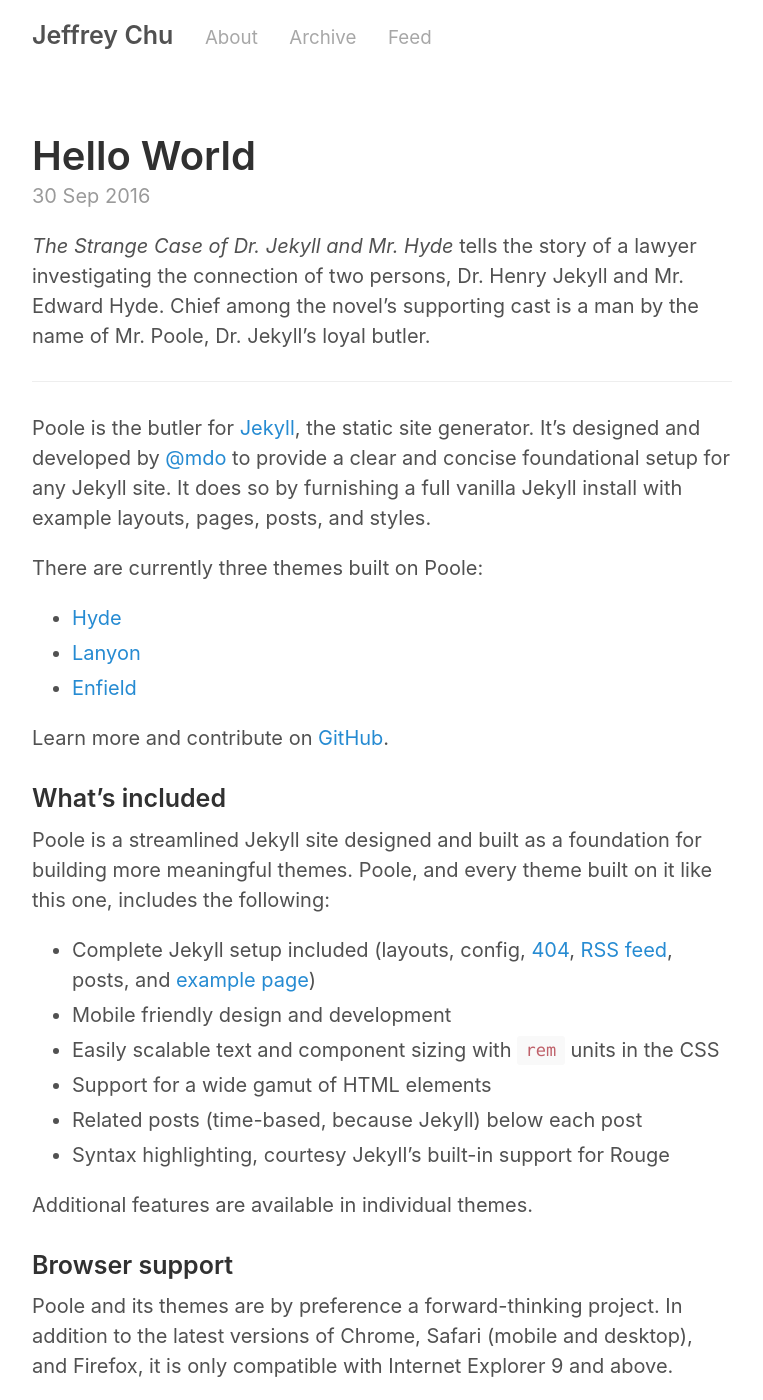
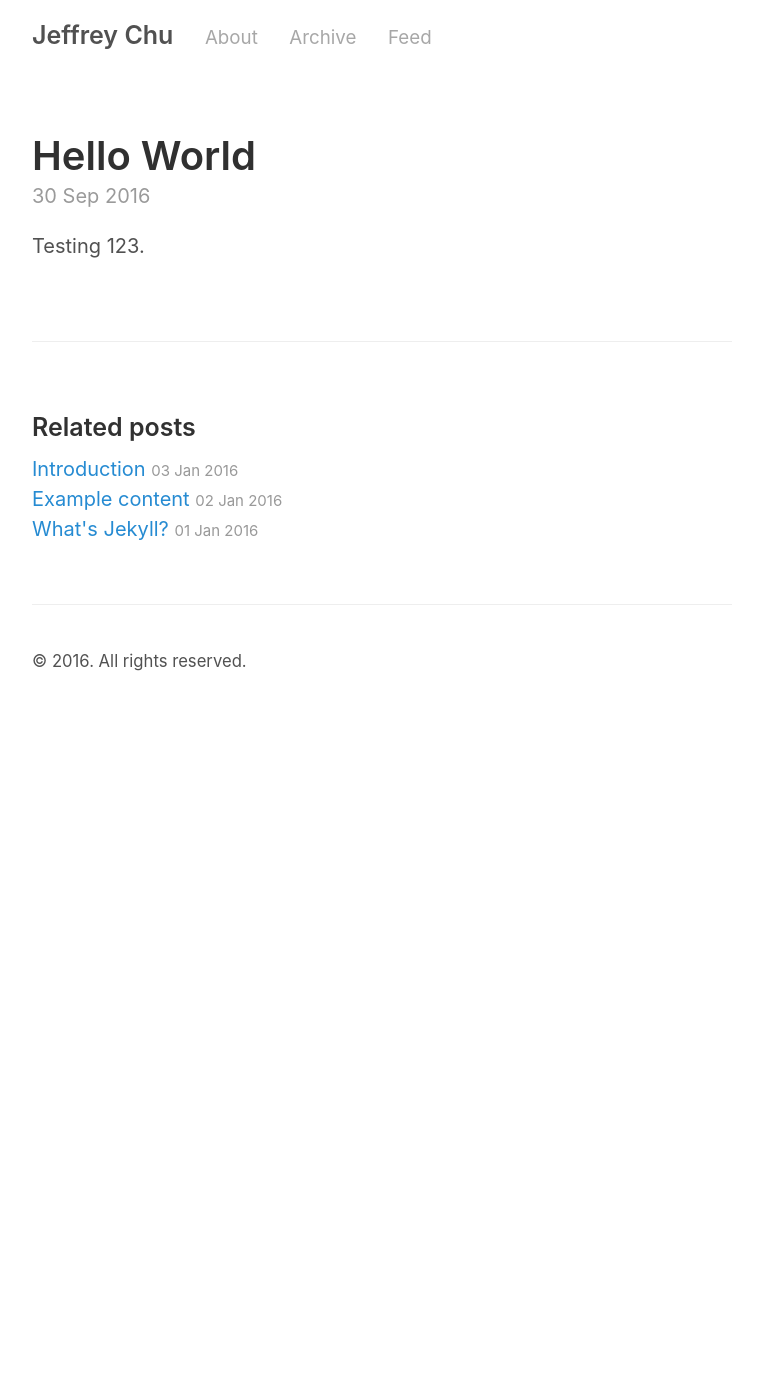
Before and after one commit to jeffrey-chu/jeffrey-chu.github.io, a Jekyll site: the page built from _posts/2016-09-30-hello-world.md, in a window 1280 px wide and 1400 px high. Shown: the whole window, without its empty margins (258-1021 px from the left). Built offline with Jekyll 4.4.1, drawn with Linux system fonts in a browser that asks for light colours; some of the changed text lies outside the part shown.

Commit message:
Update 2016-09-30-hello-world.md

```diff
--- a/_posts/2016-09-30-hello-world.md
+++ b/_posts/2016-09-30-hello-world.md
@@ -3,39 +3,4 @@
 title: Hello World
 ---
 
-*The Strange Case of Dr. Jekyll and Mr. Hyde* tells the story of a lawyer investigating the connection of two persons, Dr. Henry Jekyll and Mr. Edward Hyde. Chief among the novel's supporting cast is a man by the name of Mr. Poole, Dr. Jekyll's loyal butler.
-
------
-
-Poole is the butler for [Jekyll](http://jekyllrb.com), the static site generator. It's designed and developed by [@mdo](https://twitter.com/mdo) to provide a clear and concise foundational setup for any Jekyll site. It does so by furnishing a full vanilla Jekyll install with example layouts, pages, posts, and styles.
-
-There are currently three themes built on Poole:
-
-* [Hyde](http://hyde.getpoole.com)
-* [Lanyon](http://lanyon.getpoole.com)
-* [Enfield](http://enfield.getpoole.com)
-
-Learn more and contribute on [GitHub]({{ site.github.repo }}).
-
-### What's included
-
-Poole is a streamlined Jekyll site designed and built as a foundation for building more meaningful themes. Poole, and every theme built on it like this one, includes the following:
-
-* Complete Jekyll setup included (layouts, config, [404]({{ site.baseurl }}/404.html), [RSS feed]({{ site.baseurl }}/atom.xml), posts, and [example page]({{ site.baseurl }}/about))
-* Mobile friendly design and development
-* Easily scalable text and component sizing with `rem` units in the CSS
-* Support for a wide gamut of HTML elements
-* Related posts (time-based, because Jekyll) below each post
-* Syntax highlighting, courtesy Jekyll's built-in support for Rouge
-
-Additional features are available in individual themes.
-
-### Browser support
-
-Poole and its themes are by preference a forward-thinking project. In addition to the latest versions of Chrome, Safari (mobile and desktop), and Firefox, it is only compatible with Internet Explorer 9 and above.
-
-### Download
-
-These themes are developed on and hosted with GitHub. Head to the [GitHub repository]({{ site.github.repo }}) for downloads, bug reports, and features requests.
-
-Thanks!
+Testing 123.
```
